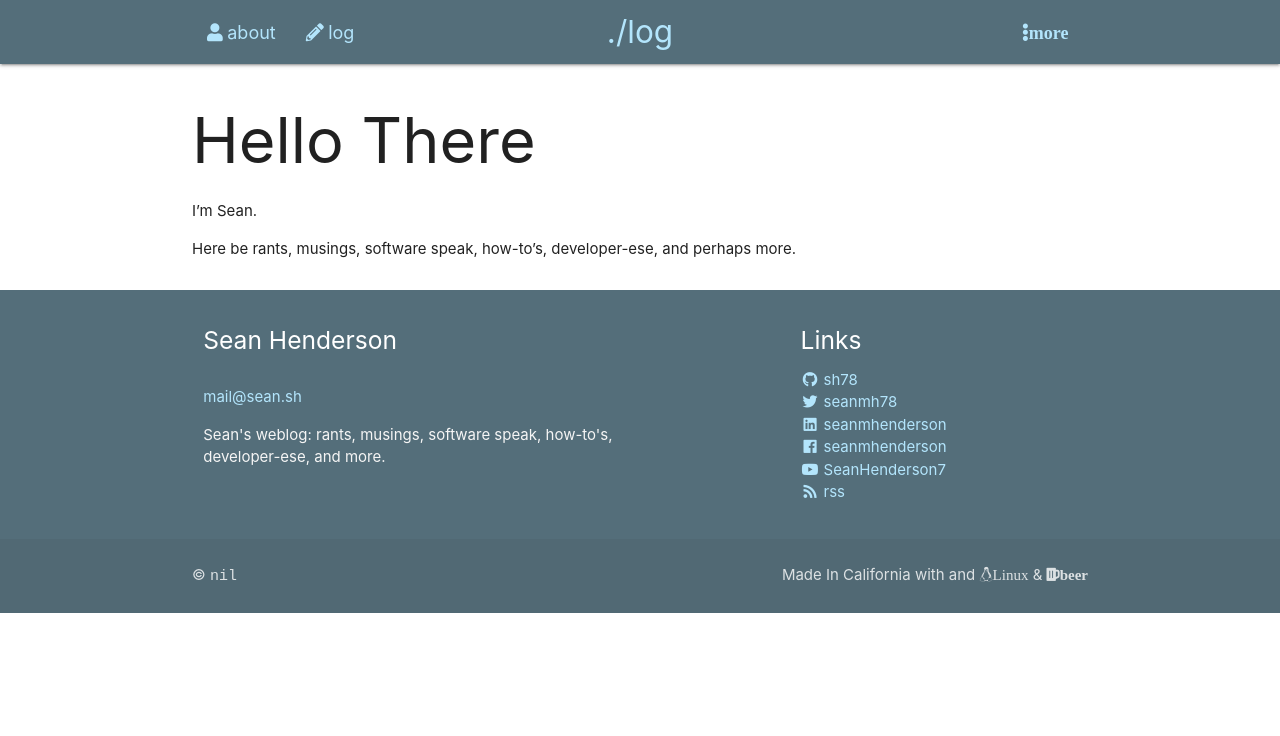
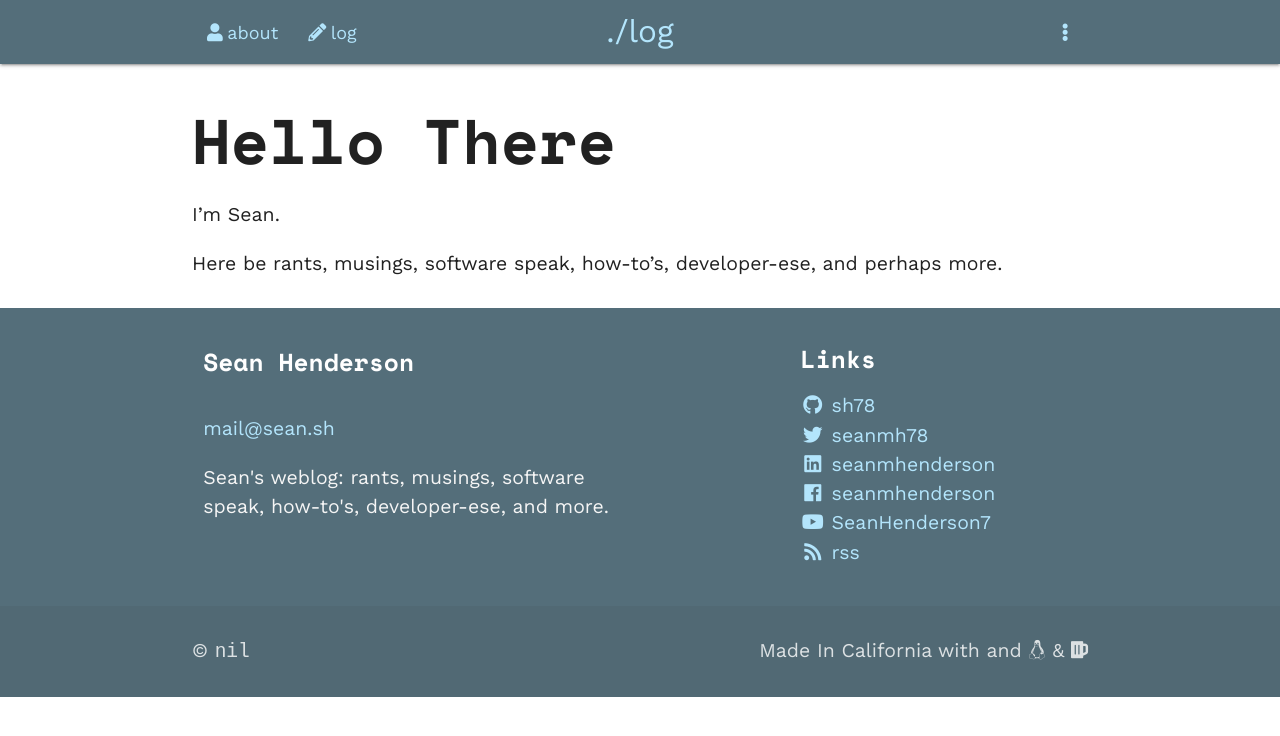
Before and after one commit to sh78/sh78.github.io, a Jekyll site: the page built from index.md, in a window 1280 px wide. Shown: the top 736 px of the page. Built offline with Jekyll 4.4.1, drawn with Linux system fonts in a browser that asks for light colours; nearby versions of some CDN libraries.

Commit message:
a11y: hidden text inside icons

```diff
--- a/_includes/footer.html
+++ b/_includes/footer.html
@@ -27,7 +27,7 @@
   <div class="footer-copyright">
     <div class="container">
       <p class="left">&copy; <code>nil</code></p>
-      <p class="right">Made In California with and <i class="fab fa-linux">Linux</i> &amp; <i class="fas fa-beer">beer</i></p>
+      <p class="right">Made In California with and <i class="fab fa-linux"><span class="sr-only">Linux</span></i> &amp; <i class="fas fa-beer"><span class="sr-only">beer</span></i></p>
     </div>
   </div>
 
--- a/_includes/head.html
+++ b/_includes/head.html
@@ -4,7 +4,9 @@
   <meta name="viewport" content="width=device-width, initial-scale=1">
   {%- seo -%}
   <!--Import Google Icon Font-->
-  <link href="https://fonts.googleapis.com/icon?family=Material+Icons" rel="stylesheet">
+  {% comment %} <link href="https://fonts.googleapis.com/icon?family=Material+Icons" rel="stylesheet"> {% endcomment %}
+  <link href="https://fonts.googleapis.com/css?family=Space+Mono:700|Work+Sans:400" rel="stylesheet">
+
   <link rel="stylesheet" href="{{ "/assets/main.css" | relative_url }}">
   <link rel="stylesheet" href="https://use.fontawesome.com/releases/v5.0.13/css/all.css" integrity="sha384-DNOHZ68U8hZfKXOrtjWvjxusGo9WQnrNx2sqG0tfsghAvtVlRW3tvkXWZh58N9jp" crossorigin="anonymous">
   {%- feed_meta -%}
--- a/_includes/header.html
+++ b/_includes/header.html
@@ -12,7 +12,7 @@
   </ul>
   <nav>
     <div class="nav-wrapper container">
-      <a href="#" data-target="nav-mobile" class="sidenav-trigger"><i class="fas fa-bars">menu</i></a>
+      <a href="#" data-target="nav-mobile" class="sidenav-trigger"><i class="fas fa-bars"><span class="sr-only">menu</span></i></a>
       <a class="brand-logo center" rel="author" href="{{ "/" | relative_url }}">{{ site.title | escape }}</a>
       <ul class="left hide-on-med-and-down" id="nav-large">
         {%- include nav-links.html -%}
@@ -20,7 +20,7 @@
       <ul class="right">
         <li>
           <a class="dropdown-trigger" href="#!" data-target="dropdown-more">
-            <i class="fas fa-ellipsis-v right">more</i>
+            <i class="fas fa-ellipsis-v right"><span class="sr-only">more</span></i>
           </a>
         </li>
       </ul>
--- a/_includes/social.html
+++ b/_includes/social.html
@@ -2,7 +2,7 @@
   {%- if site.github_username -%}
     <li>
       <a href="https://github.com/{{ site.github_username| cgi_escape | escape }}">
-        <i class="fab fa-github fa-fw"></i>
+        <i class="fab fa-github fa-fw"><span class="sr-only">GitHub</span></i>
         <span class="username">{{ site.github_username| escape }}</span>
       </a>
     </li>
@@ -10,7 +10,7 @@
   {%- if site.twitter_username -%}
     <li>
       <a href="https://twitter.com/{{ site.twitter_username| cgi_escape | escape }}">
-        <i class="fab fa-twitter fa-fw"></i>
+        <i class="fab fa-twitter fa-fw"><span class="sr-only">Twitter</span></i>
         <span class="username">{{ site.twitter_username| escape }}</span>
       </a>
     </li>
@@ -18,7 +18,7 @@
   {%- if site.linkedin_username -%}
     <li>
       <a href="https://www.linkedin.com/in/{{ site.linkedin_username| cgi_escape | escape }}">
-        <i class="fab fa-linkedin fa-fw"></i>
+        <i class="fab fa-linkedin fa-fw"><span class="sr-only">linkedin</span></i>
         <span class="username">{{ site.linkedin_username| escape }}</span>
       </a>
     </li>
@@ -26,14 +26,14 @@
   {%- if site.facebook_username -%}
     <li>
       <a href="https://www.facebook.com/{{ site.facebook_username| cgi_escape | escape }}">
-        <i class="fab fa-facebook fa-fw"></i>
+        <i class="fab fa-facebook fa-fw"><span class="sr-only">facebook</span></i>
         <span class="username">{{ site.facebook_username| escape }}</span>
       </a>
     </li>
   {%- endif -%}
   {%- if site.flickr_username -%}
     <li>
-      <i class="fab fa-flickr fa-fw"></i>
+      <i class="fab fa-flickr fa-fw"><span class="sr-only">flickr</span></i>
       <a href="https://www.flickr.com/photos/{{ site.flickr_username| cgi_escape | escape }}"><span class="username">{{ site.flickr_username| escape }}</span>
       </a>
     </li>
@@ -50,7 +50,7 @@
   {%- if site.youtube_username -%}
     <li>
       <a href="https://www.youtube.com/{{ site.youtube_username| cgi_escape | escape }}">
-        <i class="fab fa-youtube fa-fw"></i>
+        <i class="fab fa-youtube fa-fw"><span class="sr-only">youtube</span></i>
         <span class="username">{{ site.youtube_username| escape }}</span>
       </a>
     </li>
@@ -58,7 +58,7 @@
   {%- if site.googleplus_username -%}
     <li>
       <a href="https://plus.google.com/{{ site.googleplus_username| escape }}">
-        <i class="fab fa-google-plus fa-fw"></i>
+        <i class="fab fa-google-plus fa-fw"><span class="sr-only">Google Plus</span></i>
         <span class="username">{{ site.googleplus_username| escape }}</span>
       </a>
     </li>
@@ -66,7 +66,7 @@
   {%- if site.rss -%}
     <li>
       <a href="{{ 'feed.xml' | relative_url }}">
-        <i class="fas fa-rss fa-fw"></i>
+        <i class="fas fa-rss fa-fw"><span class="sr-only">rss</span></i>
         <span>{{ site.rss | escape }}</span>
       </a>
     </li>
@@ -74,7 +74,7 @@
   {%- if site.instagram_username -%}
     <li>
       <a href="https://www.instagram.com/{{ site.instagram_username| cgi_escape | escape }}">
-        <i class="fab fa-instagram fa-fw"></i>
+        <i class="fab fa-instagram fa-fw"><span class="sr-only">instagram</span></i>
         <span class="username">{{ site.instagram_username| escape }}</span>
       </a>
     </li>
@@ -82,7 +82,7 @@
   {%- if site.pinterest_username -%}
     <li>
       <a href="https://www.pinterest.com/{{ site.pinterest_username| cgi_escape | escape }}">
-        <i class="fab fa-pinterest fa-fw"></i>
+        <i class="fab fa-pinterest fa-fw"><span class="sr-only">pinterest</span></i>
         <span class="username">{{ site.pinterest_username| escape }}</span>
       </a>
     </li>
@@ -90,7 +90,7 @@
   {%- if site.dribbble_username -%}
     <li>
       <a href="https://dribbble.com/{{ site.dribbble_username| cgi_escape | escape }}">
-        <i class="fab fa-dribbble fa-fw"></i>
+        <i class="fab fa-dribbble fa-fw"><span class="sr-only">dribbble</span></i>
         <span class="username">{{ site.dribbble_username| escape }}</span>
       </a>
     </li>
--- /dev/null
+++ b/_sass/atoms.scss
@@ -0,0 +1,10 @@
+.sr-only {
+  position: absolute;
+  width: 1px;
+  height: 1px;
+  padding: 0;
+  margin: -1px;
+  overflow: hidden;
+  clip: rect(0,0,0,0);
+  border: 0;
+}
--- a/assets/main.scss
+++ b/assets/main.scss
@@ -55,7 +55,19 @@
 // keep the original minima syntax highlighting
 @import "minima/syntax-highlighting";
 
+// here be the author's styles
+@import "atoms"; // bit-sized heloper classes
+
 /* Main Styles */
+
+body {
+  font-family: 'Work Sans', 'Segoe UI', Tahoma, sans-serif;
+  font-size: 1.3rem;
+}
+
+h1, h2, h3, h4, h5 {
+  font-family: 'Space Mono', monospace;
+}
 
 // Links
 .page-content {
```
